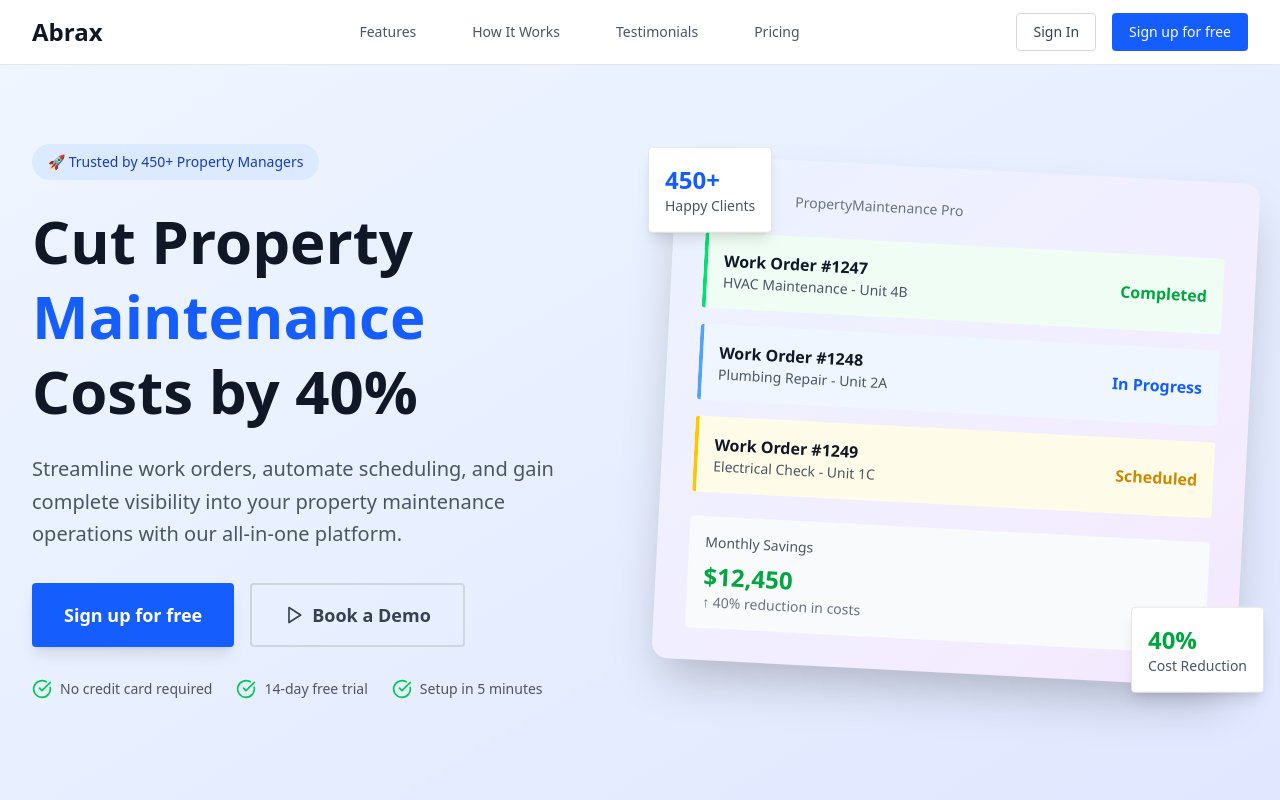
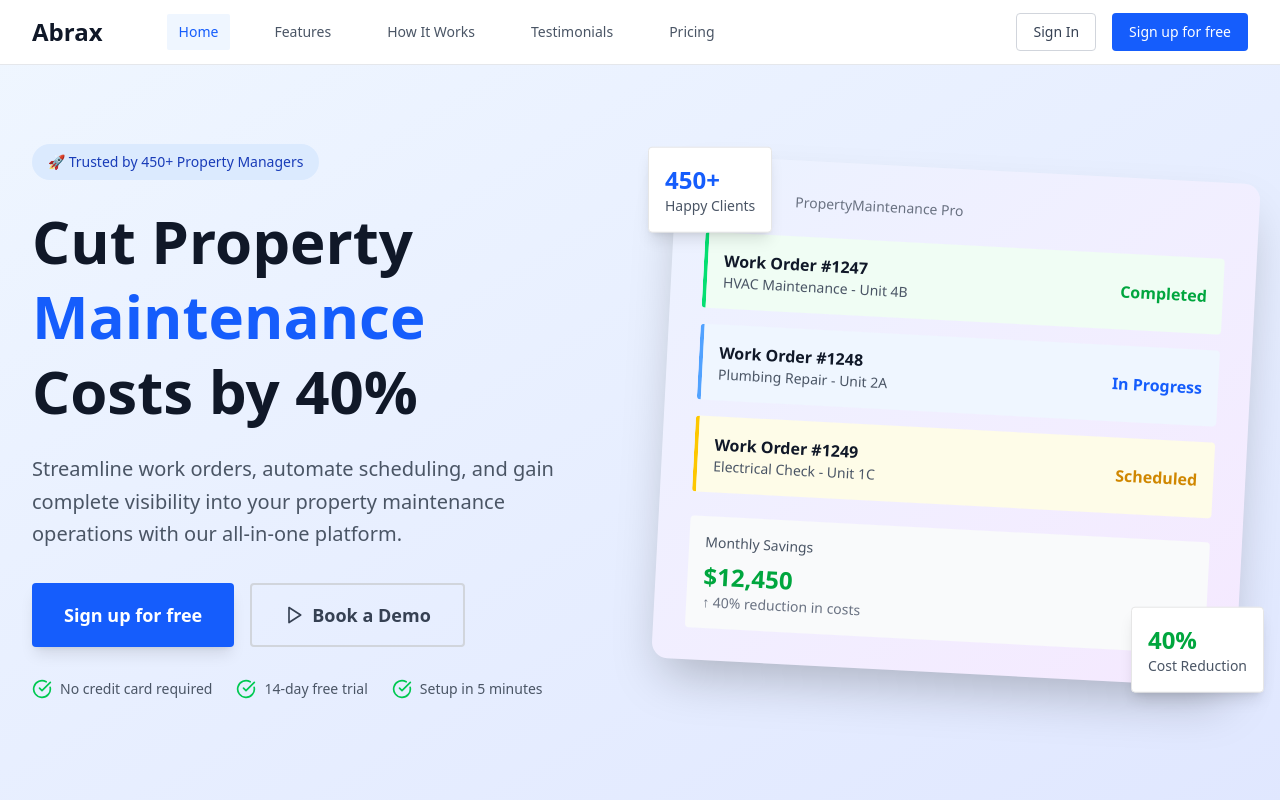
Before and after one commit to sighencea/getabrax, a React (Vite) app: page / in a window 1280 px wide. Shown: the top 800 px of the page. Built offline with nearby package versions, Linux system fonts and the light colour scheme; a web font is replaced by a local one.

Commit message:
Updated menu and links

```diff
--- a/src/components/generated/LandingPage.tsx
+++ b/src/components/generated/LandingPage.tsx
@@ -9,6 +9,7 @@ import { VideoTestimonialSection } from './VideoTestimonialSection';
 import { SignupFormSection } from './SignupFormSection';
 import Footer from './Footer';
 import { StickyLanguageFooter } from './StickyLanguageFooter';
+import { BackToTop } from '../utils/BackToTop';
 export const LandingPage: React.FC = () => {
   const { t } = useTranslation('common');
   const location = useLocation();
@@ -28,10 +29,11 @@ export const LandingPage: React.FC = () => {
   // Handle navigation state for section scrolling
   useEffect(() => {
     const state = location.state as { scrollToSection?: string } | null;
-    if (state?.scrollToSection) {
+    const targetSection = state?.scrollToSection;
+    if (targetSection) {
       // Wait a bit for the page to render, then scroll to the section
       const timer = setTimeout(() => {
-        const element = document.getElementById(state.scrollToSection);
+        const element = document.getElementById(targetSection);
         if (element) {
           element.scrollIntoView({
             behavior: 'smooth',
@@ -165,6 +167,9 @@ export const LandingPage: React.FC = () => {
 
         {/* Sticky Language Footer */}
         <StickyLanguageFooter />
+
+        {/* Back to Top */}
+        <BackToTop />
       </div>
     </div>;
 };
--- a/src/components/generated/Navigation.tsx
+++ b/src/components/generated/Navigation.tsx
@@ -31,7 +31,16 @@ export default function Navigation({
       }
     }
   };
+
+  const goHome = () => {
+    navigate('/');
+  };
+
   const menuItems = [{
+    label: t('navigation.menuItems.home'),
+    href: 'home',
+    isHomePage: true
+  }, {
     label: t('navigation.menuItems.0'),
     href: '#benefits'
   }, {
@@ -44,27 +53,57 @@ export default function Navigation({
     label: t('navigation.menuItems.3'),
     href: '#signup'
   }] as any[];
+
+  // Determine which menu item is active
+  const getActiveMenuItem = () => {
+    // Only show active states on the landing page
+    if (location.pathname !== '/') {
+      return null;
+    }
+
+    // For landing page, we could detect which section is in view
+    // For now, just show Home as active when on landing page
+    return 'home';
+  };
+
+  const activeItem = getActiveMenuItem();
   return <nav className="fixed top-0 left-0 right-0 bg-white/95 backdrop-blur-sm border-b border-gray-200 z-40">
       <div className="max-w-7xl mx-auto px-4 sm:px-6 lg:px-8">
-        <div className="flex items-center justify-between h-16">
+        <div className="flex items-center h-16">
           {/* Logo */}
           <div className="flex-shrink-0">
             <button
-              onClick={() => window.location.href = '/'}
+              onClick={() => navigate('/')}
               className="text-2xl font-bold text-gray-900 hover:text-blue-600 transition-colors"
             >
               {t('navigation.brand')}
             </button>
           </div>
 
-          {/* Desktop Menu Items */}
-          <div className="hidden md:block">
-            <div className="ml-10 flex items-baseline space-x-8">
-              {menuItems.map(item => <button key={item.label} onClick={() => scrollToSection(item.href.substring(1))} className="text-gray-600 hover:text-gray-900 px-3 py-2 text-sm font-medium transition-colors duration-200">
-                  {item.label}
-                </button>)}
+          {/* Desktop Menu Items - Positioned to the left with spacing */}
+          <div className="hidden md:block ml-16">
+            <div className="flex items-baseline space-x-8">
+              {menuItems.map(item => {
+                const isActive = activeItem === item.href || activeItem === item.href.substring(1);
+                return (
+                  <button
+                    key={item.label}
+                    onClick={() => item.isHomePage ? goHome() : scrollToSection(item.href.substring(1))}
+                    className={`px-3 py-2 text-sm font-medium transition-all duration-200 rounded-md ${
+                      isActive
+                        ? 'text-blue-600 bg-blue-50'
+                        : 'text-gray-600 hover:text-blue-600 hover:bg-gray-50'
+                    }`}
+                  >
+                    {item.label}
+                  </button>
+                );
+              })}
             </div>
           </div>
+
+          {/* Spacer to push CTA buttons to the right */}
+          <div className="flex-1"></div>
 
           {/* CTA Buttons */}
           <div className="flex items-center space-x-4">
--- a/src/components/pages/PageTemplate.tsx
+++ b/src/components/pages/PageTemplate.tsx
@@ -5,6 +5,7 @@ import { useNavigate } from 'react-router-dom';
 import Navigation from '../generated/Navigation';
 import Footer from '../generated/Footer';
 import { StickyLanguageFooter } from '../generated/StickyLanguageFooter';
+import { BackToTop } from '../utils/BackToTop';
 
 interface PageTemplateProps {
   children: React.ReactNode;
@@ -41,6 +42,7 @@ export const PageTemplate: React.FC<PageTemplateProps> = ({ children, className
 
         <Footer />
         <StickyLanguageFooter />
+        <BackToTop />
       </div>
     );
   }
@@ -64,6 +66,7 @@ export const PageTemplate: React.FC<PageTemplateProps> = ({ children, className
 
       <Footer />
       <StickyLanguageFooter />
+      <BackToTop />
     </div>
   );
 };
--- /dev/null
+++ b/src/components/utils/BackToTop.tsx
@@ -0,0 +1,50 @@
+import React, { useState, useEffect } from 'react';
+import { motion, AnimatePresence } from 'framer-motion';
+import { ChevronUp } from 'lucide-react';
+
+export const BackToTop: React.FC = () => {
+  const [isVisible, setIsVisible] = useState(false);
+
+  // Show button when page is scrolled down
+  useEffect(() => {
+    const toggleVisibility = () => {
+      if (window.pageYOffset > 300) {
+        setIsVisible(true);
+      } else {
+        setIsVisible(false);
+      }
+    };
+
+    window.addEventListener('scroll', toggleVisibility);
+
+    return () => {
+      window.removeEventListener('scroll', toggleVisibility);
+    };
+  }, []);
+
+  const scrollToTop = () => {
+    window.scrollTo({
+      top: 0,
+      behavior: 'smooth'
+    });
+  };
+
+  return (
+    <AnimatePresence>
+      {isVisible && (
+        <motion.button
+          initial={{ opacity: 0, scale: 0.8 }}
+          animate={{ opacity: 1, scale: 1 }}
+          exit={{ opacity: 0, scale: 0.8 }}
+          whileHover={{ scale: 1.1 }}
+          whileTap={{ scale: 0.9 }}
+          onClick={scrollToTop}
+          className="fixed bottom-8 right-8 z-50 bg-blue-600 hover:bg-blue-700 text-white p-3 rounded-full shadow-lg transition-colors duration-200"
+          aria-label="Back to top"
+        >
+          <ChevronUp className="w-6 h-6" />
+        </motion.button>
+      )}
+    </AnimatePresence>
+  );
+};
--- a/src/i18n/en.ts
+++ b/src/i18n/en.ts
@@ -1,12 +1,13 @@
 export default {
   navigation: {
     brand: "Abrax",
-    menuItems: [
-      "Features",
-      "How It Works",
-      "Testimonials",
-      "Pricing"
-    ],
+    menuItems: {
+      home: "Home",
+      0: "Features",
+      1: "How It Works",
+      2: "Testimonials",
+      3: "Pricing"
+    },
     buttons: [
       "Sign In",
       "Sign up for free"
```
